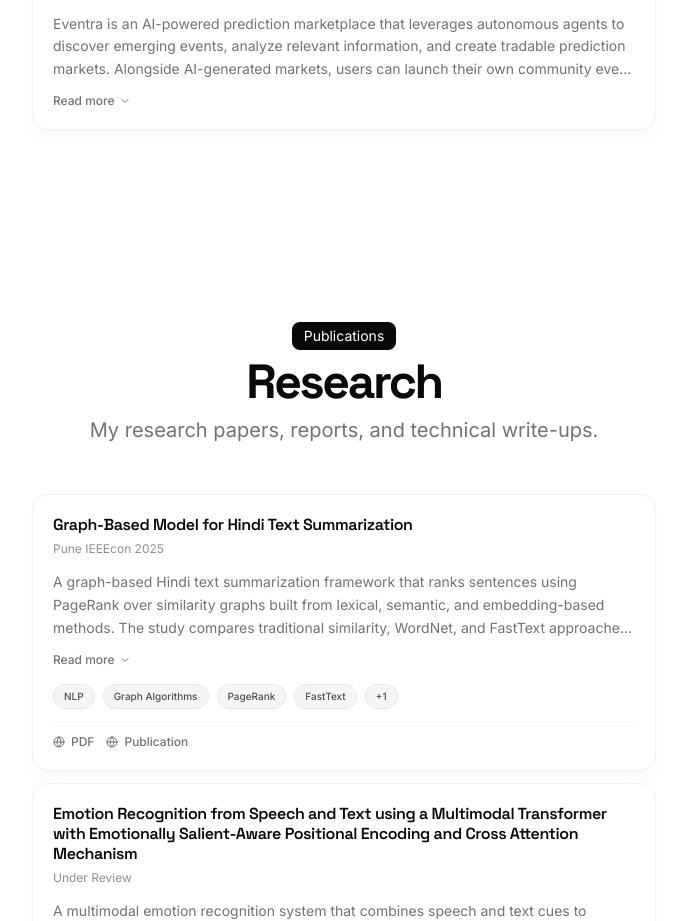
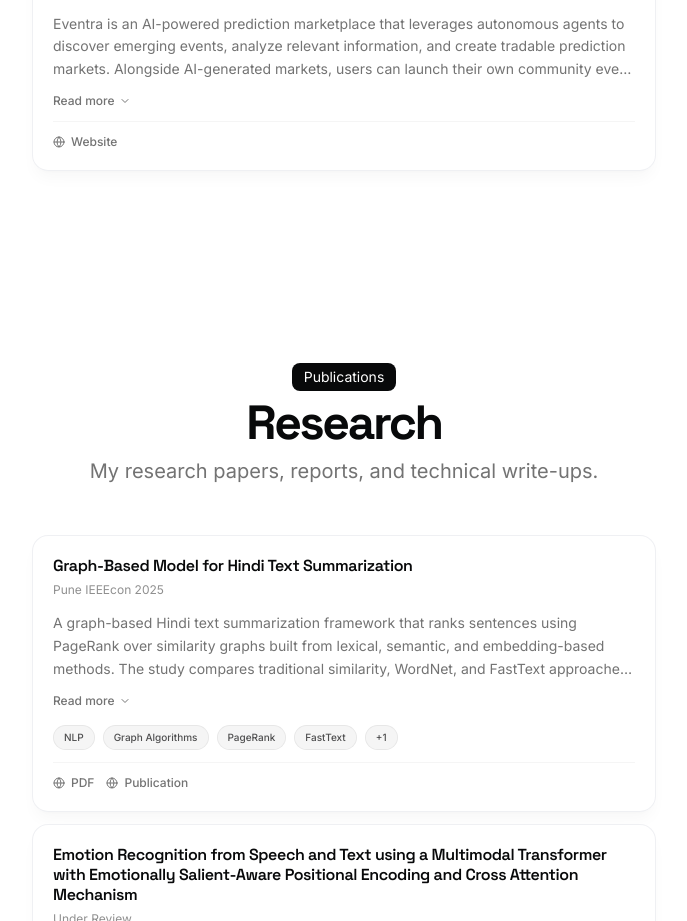
Before and after one commit to aamirray19/Portfolio, a Next.js app: page / in a window 1280 px wide. Shown: the part 3080-4001 px from the top of the page, without its empty margins (296-983 px from the left). Built offline with nearby package versions, Linux system fonts and the light colour scheme.

Commit message:
changed from href to link

```diff
--- a/src/data/resume.tsx
+++ b/src/data/resume.tsx
@@ -166,13 +166,19 @@ export const DATA = {
     },
     {
       title: "Eventra (Coming Soon!)",
-      href: "https://eventra-silk.vercel.app",
+      href: "",
       dates: "Coming Soon",
       active: true,
       description:
         "Eventra is an AI-powered prediction marketplace that leverages autonomous agents to discover emerging events, analyze relevant information, and create tradable prediction markets. Alongside AI-generated markets, users can launch their own community event markets, allowing others to participate by predicting and staking on outcomes.",
       technologies: [],
-      links: [],
+      links: [
+        {
+          type: "Website",
+          href: "https://eventra-silk.vercel.app",
+          icon: <Icons.globe className="size-3" />,
+        },
+      ],
       image: "/eventra.jpeg",
       video: "",
     },
```
